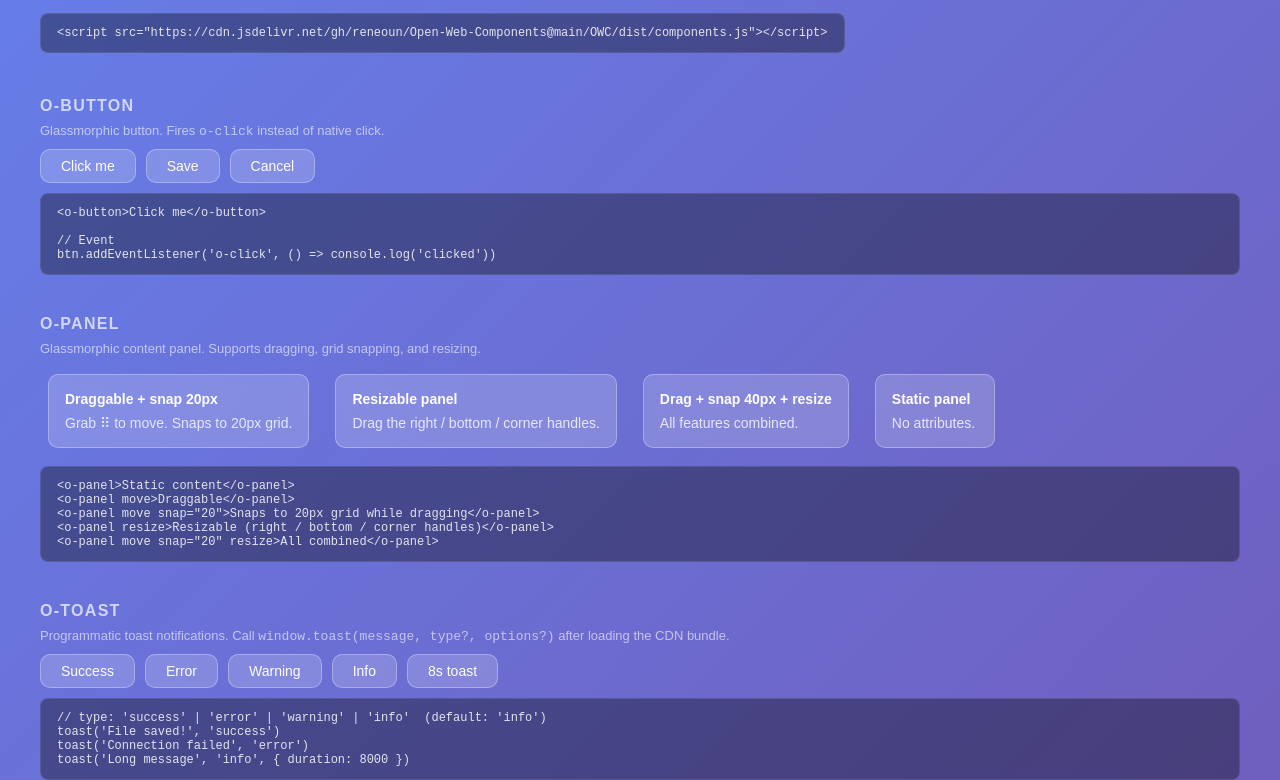
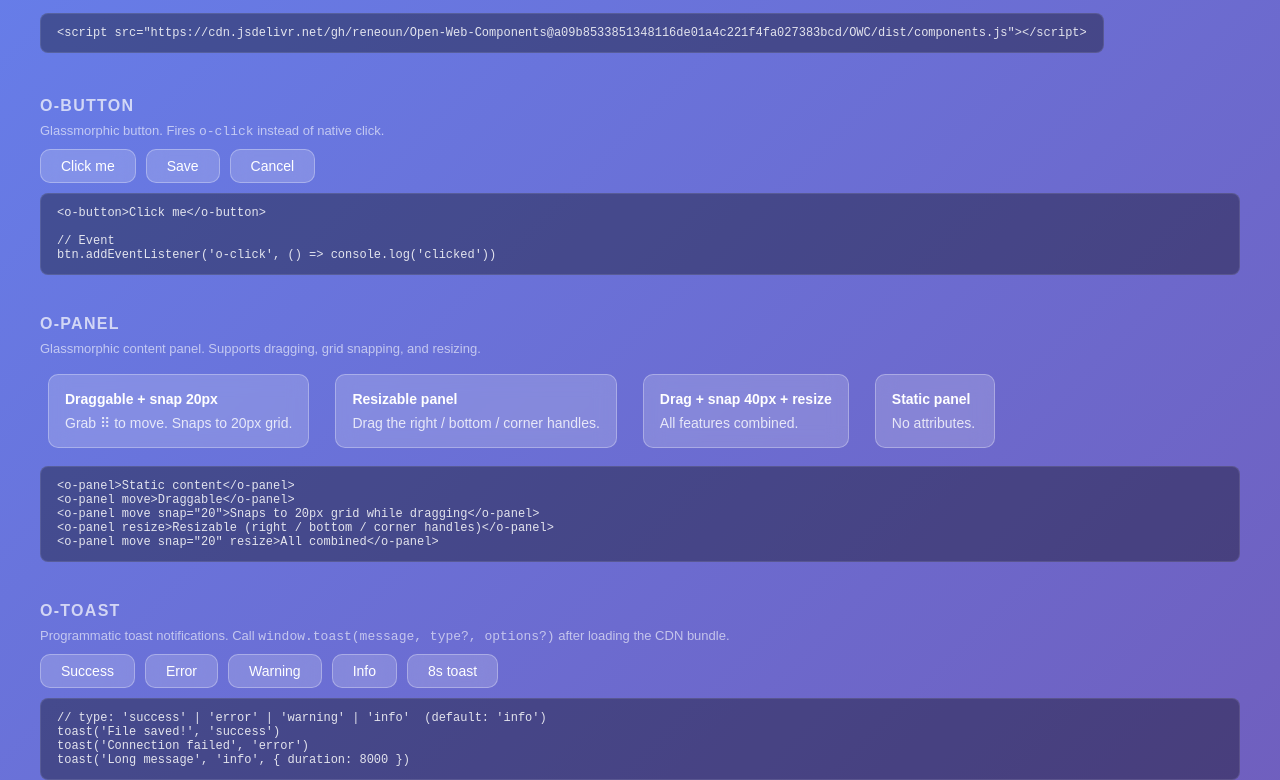
Before and after one commit to reneoun/Open-Web-Components, a website built with Vite: page OWC/index.html in a window 1280 px wide. Shown: the part 94-874 px from the top of the page. Built offline with nearby package versions, Linux system fonts and the light colour scheme; no server answers.

Commit message:
fix: pin CDN URL to specific commit SHA to bypass cache

```diff
--- a/OWC/index.html
+++ b/OWC/index.html
@@ -4,7 +4,7 @@
     <meta charset="UTF-8" />
     <meta name="viewport" content="width=device-width, initial-scale=1.0" />
     <title>Open Web Components</title>
-    <script src="https://cdn.jsdelivr.net/gh/reneoun/Open-Web-Components@main/OWC/dist/components.js"></script>
+    <script src="https://cdn.jsdelivr.net/gh/reneoun/Open-Web-Components@a09b8533851348116de01a4c221f4fa027383bcd/OWC/dist/components.js"></script>
     <style>
       * { box-sizing: border-box; }
       body {
@@ -36,7 +36,7 @@
 
     <h1>Open Web Components</h1>
     <p style="opacity:0.7;margin:0 0 0.25rem">Glassmorphism web component library</p>
-    <div class="code" style="margin:12px 0 0;display:inline-block">&lt;script src="https://cdn.jsdelivr.net/gh/reneoun/Open-Web-Components@main/OWC/dist/components.js"&gt;&lt;/script&gt;</div>
+    <div class="code" style="margin:12px 0 0;display:inline-block">&lt;script src="https://cdn.jsdelivr.net/gh/reneoun/Open-Web-Components@a09b8533851348116de01a4c221f4fa027383bcd/OWC/dist/components.js"&gt;&lt;/script&gt;</div>
 
     <!-- o-button -->
     <h2>o-button</h2>
```
